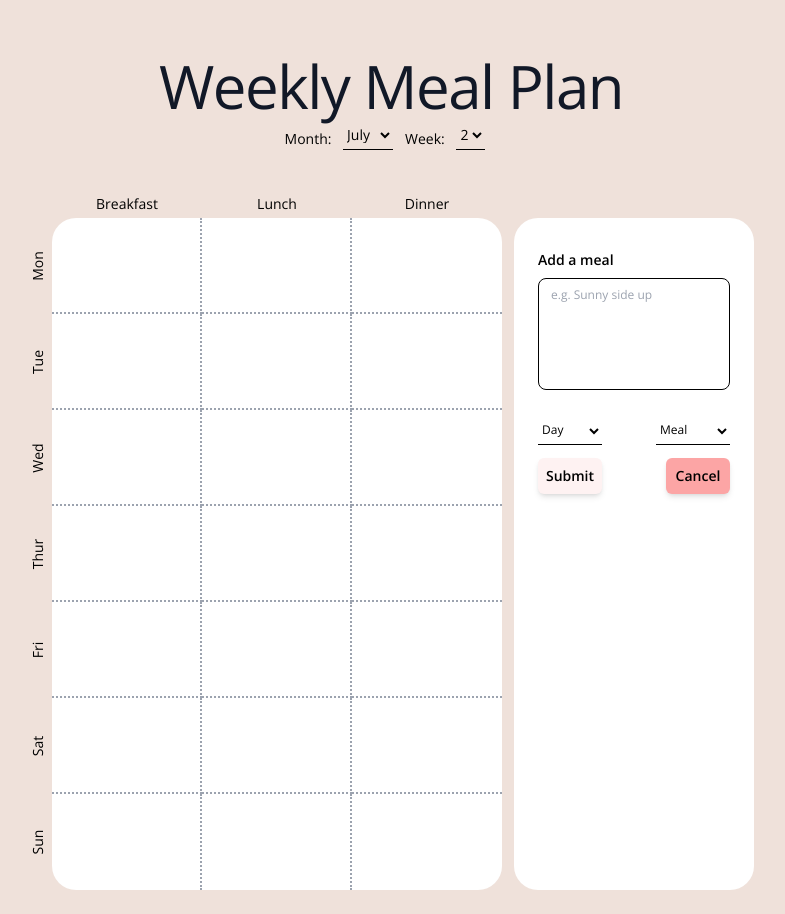
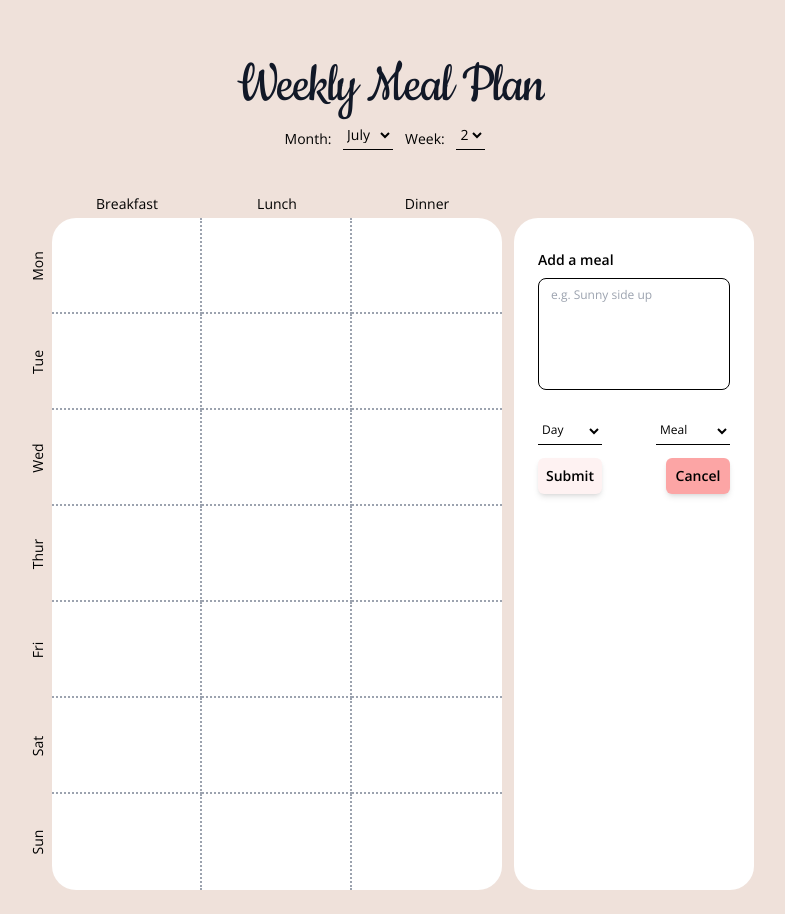
Before and after one commit to Seun-A/weekly-meal-planner, a React (Create React App) app: page / in a window 1280 px wide. Shown: the whole page, without its empty margins (249-1034 px from the left). Built offline with nearby package versions, Linux system fonts and the light colour scheme.

Commit message:
Merge branch fix-select

```diff
--- a/src/sections/header/header.section.js
+++ b/src/sections/header/header.section.js
@@ -4,7 +4,7 @@ const Header = () => (
   <header className="header-section flex flex-col justify-center items-center">
     <div className={`
       heading
-      cookie-font text-5xl text-gray-900 py-2
+      font-['Cookie'] text-5xl text-gray-900 py-2
       sm:truncate sm:text-6xl sm:tracking-tight
     `}>
       Weekly Meal Plan
```
